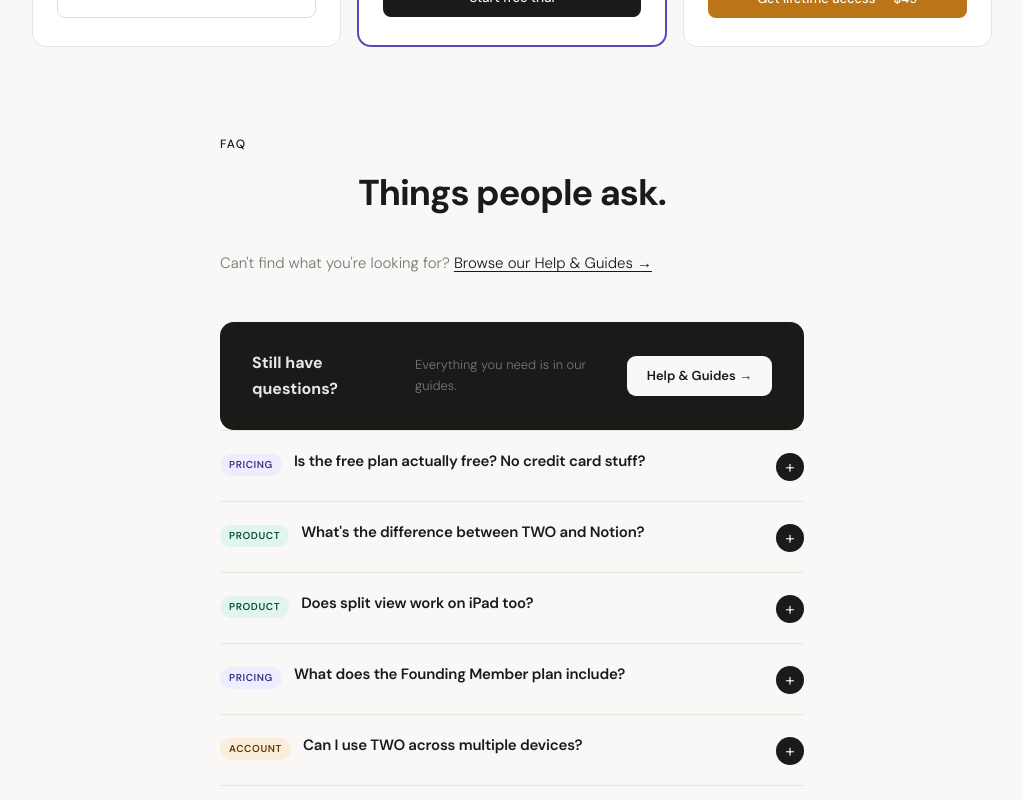
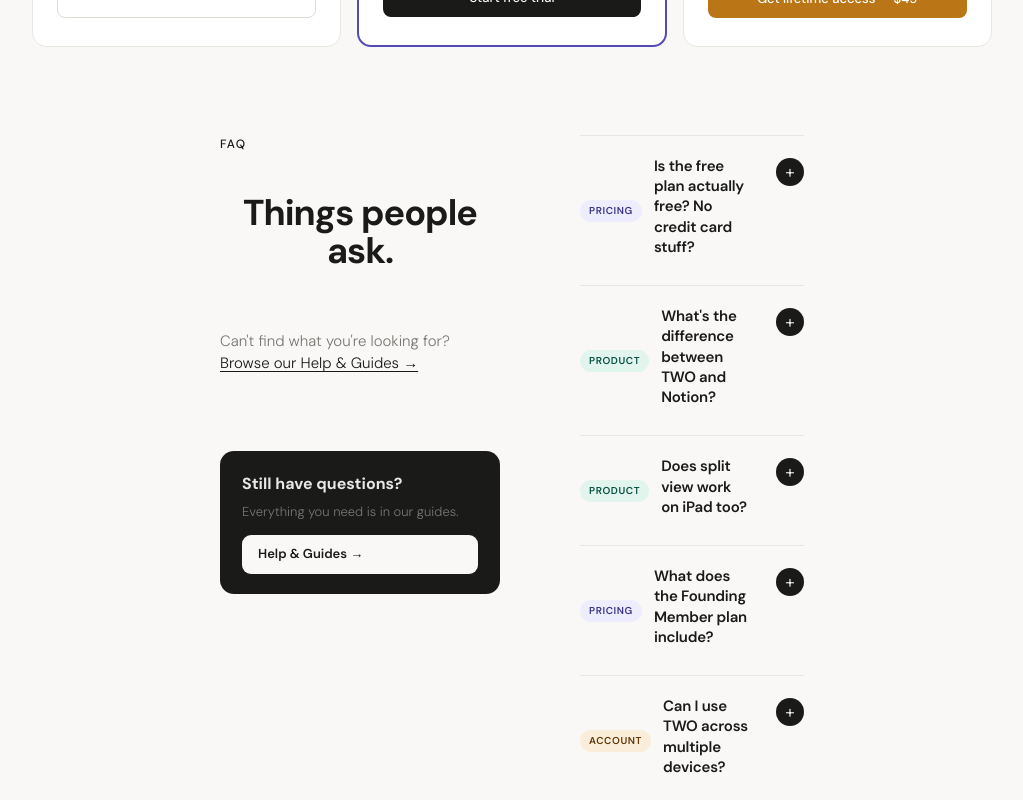
Before and after one commit to sillyledger/two-website, a Next.js app: page / in a window 1280 px wide. Shown: the part 3960-4760 px from the top of the page, without its empty margins (128-1151 px from the left). Built offline with nearby package versions, Linux system fonts and the light colour scheme.

Commit message:
Update globals.css

```diff
--- a/styles/globals.css
+++ b/styles/globals.css
@@ -901,12 +901,28 @@ h2 {
 }
 
 .faq-inner {
-  max-width: 760px;
+  max-width: 960px;
   margin: 0 auto;
+  display: grid;
+  grid-template-columns: 280px 1fr;
+  gap: 80px;
+  align-items: start;
+}
+
+.faq-left {
+  display: flex;
+  flex-direction: column;
+  gap: 20px;
+  position: sticky;
+  top: 40px;
+}
+
+.faq-right {
+  min-width: 0;
 }
 
 .faq-heading {
-  font-size: clamp(32px, 4vw, 44px);
+  font-size: clamp(28px, 3vw, 36px);
   font-weight: 700;
   letter-spacing: -1.5px;
   line-height: 1.05;
@@ -1006,14 +1022,13 @@ h2 {
 .faq-toggle-open { transform: rotate(45deg); }
 
 .faq-bottom {
-  margin-top: 48px;
-  padding: 28px 32px;
+  margin-top: 8px;
+  padding: 20px 22px;
   background: #1a1a18;
   border-radius: 14px;
   display: flex;
-  align-items: center;
-  justify-content: space-between;
-  gap: 24px;
+  flex-direction: column;
+  gap: 6px;
 }
 
 .faq-bottom-left {
@@ -1038,11 +1053,12 @@ h2 {
   color: #1a1a18;
   font-size: 13px;
   font-weight: 600;
-  padding: 10px 20px;
+  padding: 9px 16px;
   border-radius: 9px;
   text-decoration: none;
   white-space: nowrap;
-  flex-shrink: 0;
+  margin-top: 6px;
+  display: inline-block;
 }
 
 /* ── CTA BAND ── */
@@ -1171,6 +1187,8 @@ footer {
   .pricing-section { padding: 60px 24px; }
   .plan-grid { grid-template-columns: 1fr; max-width: 100%; }
   .faq-section { padding: 60px 24px; }
+  .faq-inner { grid-template-columns: 1fr; gap: 40px; }
+  .faq-left { position: static; }
   .faq-bottom { flex-direction: column; align-items: flex-start; gap: 16px; }
   .cta-section { padding: 48px 24px; }
   .cta-inner { padding: 48px 24px; }
```
